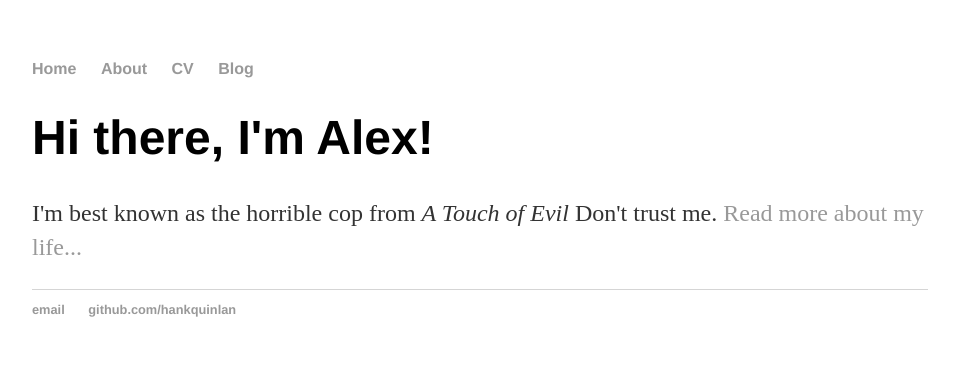
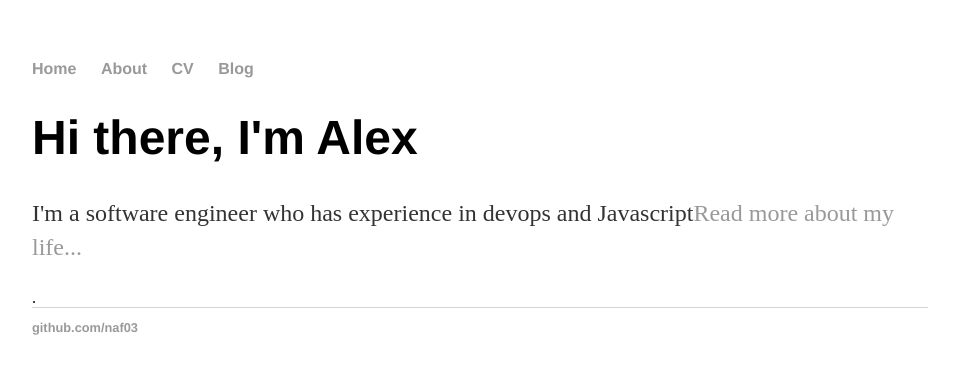
Before and after one commit to naf03/naf03.github.io, a Jekyll site: the page built from index.html, in a window 1280 px wide. Shown: the top 374 px of the page, without its empty margins (160-1115 px from the left). Built offline with Jekyll 4.4.1, drawn with Linux system fonts in a browser that asks for light colours.

Commit message:
Update index.html

```diff
--- a/index.html
+++ b/index.html
@@ -1,29 +1,8 @@
-<!DOCTYPE html>
-<html>
-	<head>
-		<title>Test page</title>
-		<link rel="stylesheet" type="text/css" href="/css/main.css">
-	</head>
-	<body>
-		<nav>
-    		<ul>
-        		<li><a href="/">Home</a></li>
-	        	<li><a href="/about">About</a></li>
-        		<li><a href="/cv">CV</a></li>
-        		<li><a href="/blog">Blog</a></li>
-    		</ul>
-		</nav>
-		<div class="container">
-    		<div class="blurb">
-        		<h1>Hi there, I'm Alex!</h1>
-				<p>I'm best known as the horrible cop from <em>A Touch of Evil</em> Don't trust me. <a href="/about">Read more about my life...</a></p>
-    		</div><!-- /.blurb -->
-		</div><!-- /.container -->
-		<footer>
-    		<ul>
-        		<li><a href="mailto:hankquinlanhub@gmail.com">email</a></li>
-        		<li><a href="https://github.com/hankquinlan">github.com/hankquinlan</a></li>
-			</ul>
-		</footer>
-	</body>
-</html>
+---
+layout: default
+title: Alex
+---
+<div class="blurb">
+	<h1>Hi there, I'm Alex</h1>
+	<p>I'm a software engineer who has experience in devops and Javascript<a href="/about">Read more about my life...</a></p>
+</div><!-- /.blurb -->.
```
